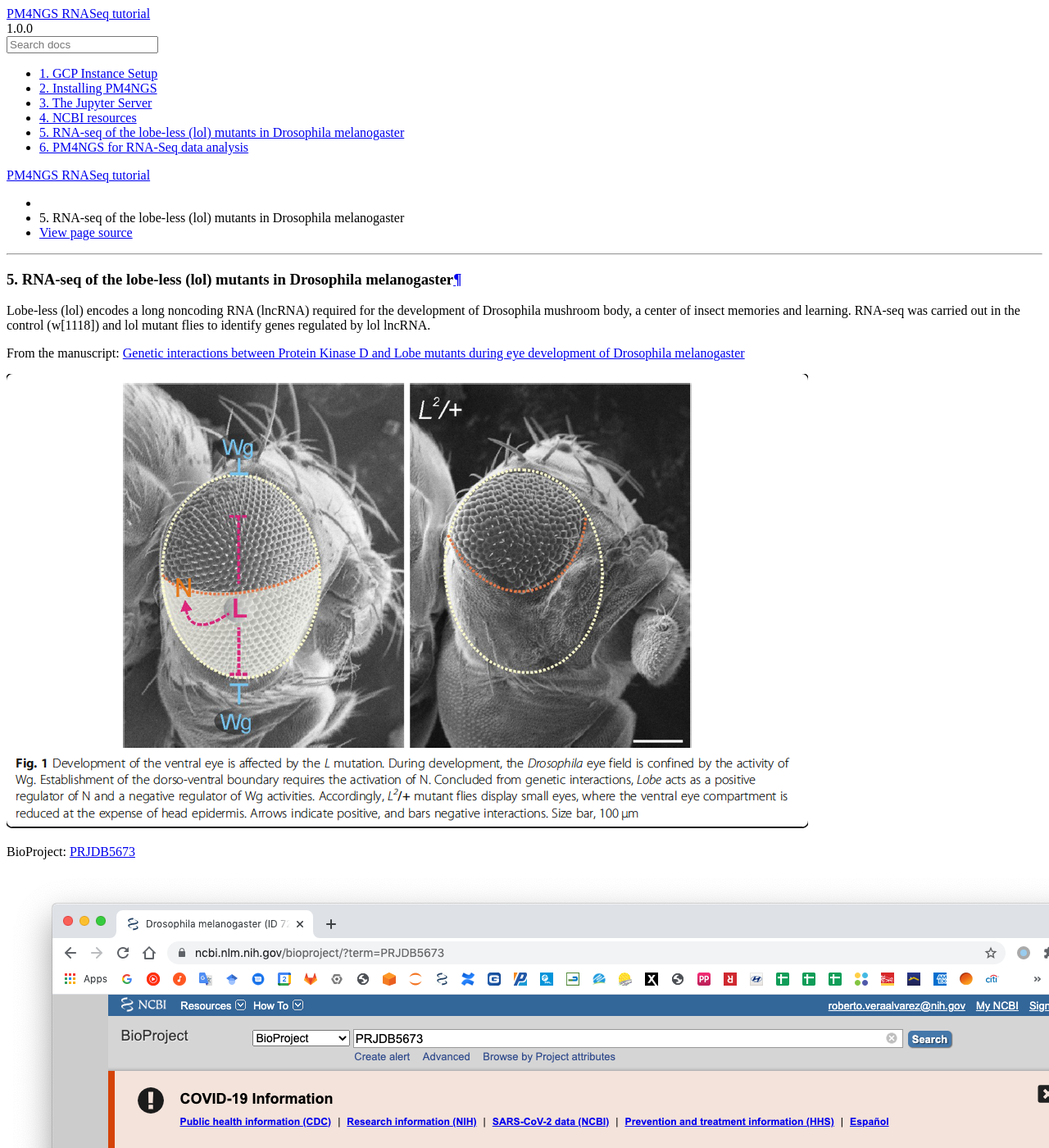
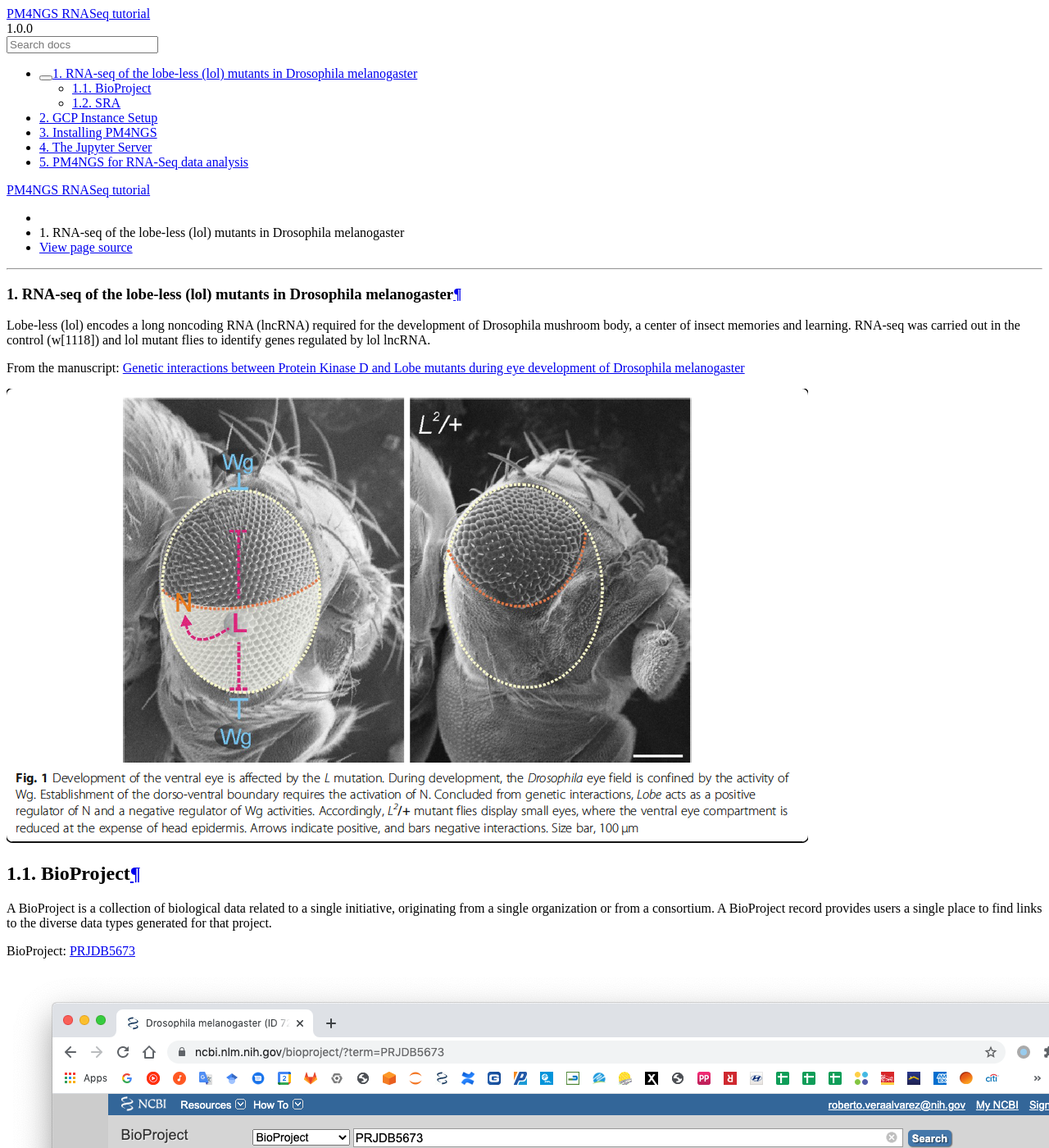
Before and after one commit to r78v10a07/pm4ngs-rnaseq-tutorial, a Sphinx documentation site: the page built from source/drosophila.rst, in a window 1280 px wide and 1400 px high. Shown: the whole window at 82% size. Built offline with Sphinx 7.4.7 and the Read the Docs theme 2.0.0, drawn with Linux system fonts in a browser that asks for light colours; some of the changed text lies outside the part shown.

Commit message:
Merging drosophila with ncbi resources

```diff
--- a/source/drosophila.rst
+++ b/source/drosophila.rst
@@ -12,12 +12,25 @@ Drosophila melanogaster <https://hereditasjournal.biomedcentral.com/articles/10.
 
 .. image:: /_images/lol.png
 
+BioProject
+----------
+
+A BioProject is a collection of biological data related to a single initiative, originating from a single organization
+or from a consortium. A BioProject record provides users a single place to find links to the diverse data types
+generated for that project.
+
 BioProject: PRJDB5673_
 
 .. image:: /_images/bioproject-1.png
     :alt: BioProject: PRJDB5673
 
 .. _PRJDB5673: https://www.ncbi.nlm.nih.gov/bioproject/?term=PRJDB5673
+
+SRA
+---
+
+Sequence Read Archive (SRA) data, available through multiple cloud providers and NCBI servers, is the largest
+publicly available repository of high throughput sequencing data.
 
 List of SRA samples in the BioProject
 
--- a/source/index.rst
+++ b/source/index.rst
@@ -10,11 +10,10 @@ PM4NGS RNASeq Tutorial
    :numbered:
    :maxdepth: 4
 
+   drosophila
    gcp
    python
    jupyter
-   ncbi
-   drosophila
    pm4ngs
 
 Introduction
```
Also changed, not shown: source/ncbi.rst (deleted, +0 -20 lines).
